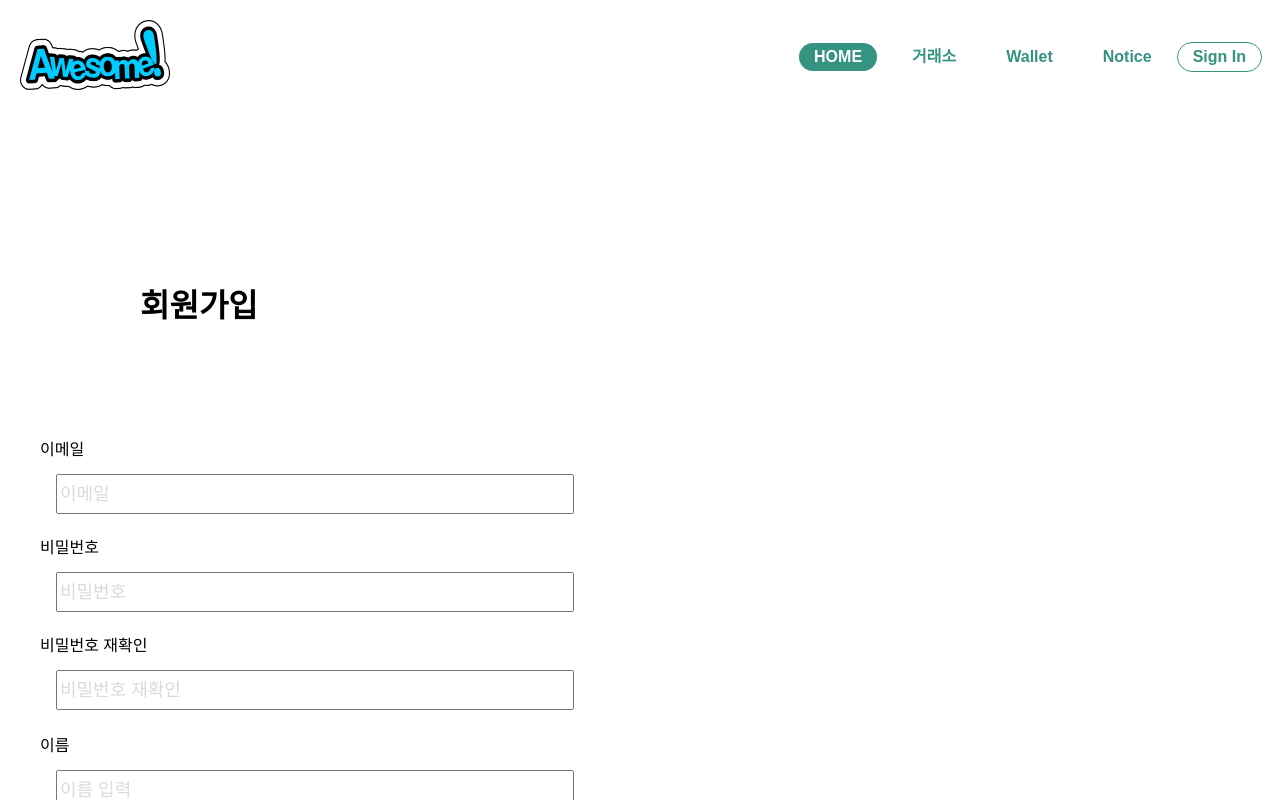
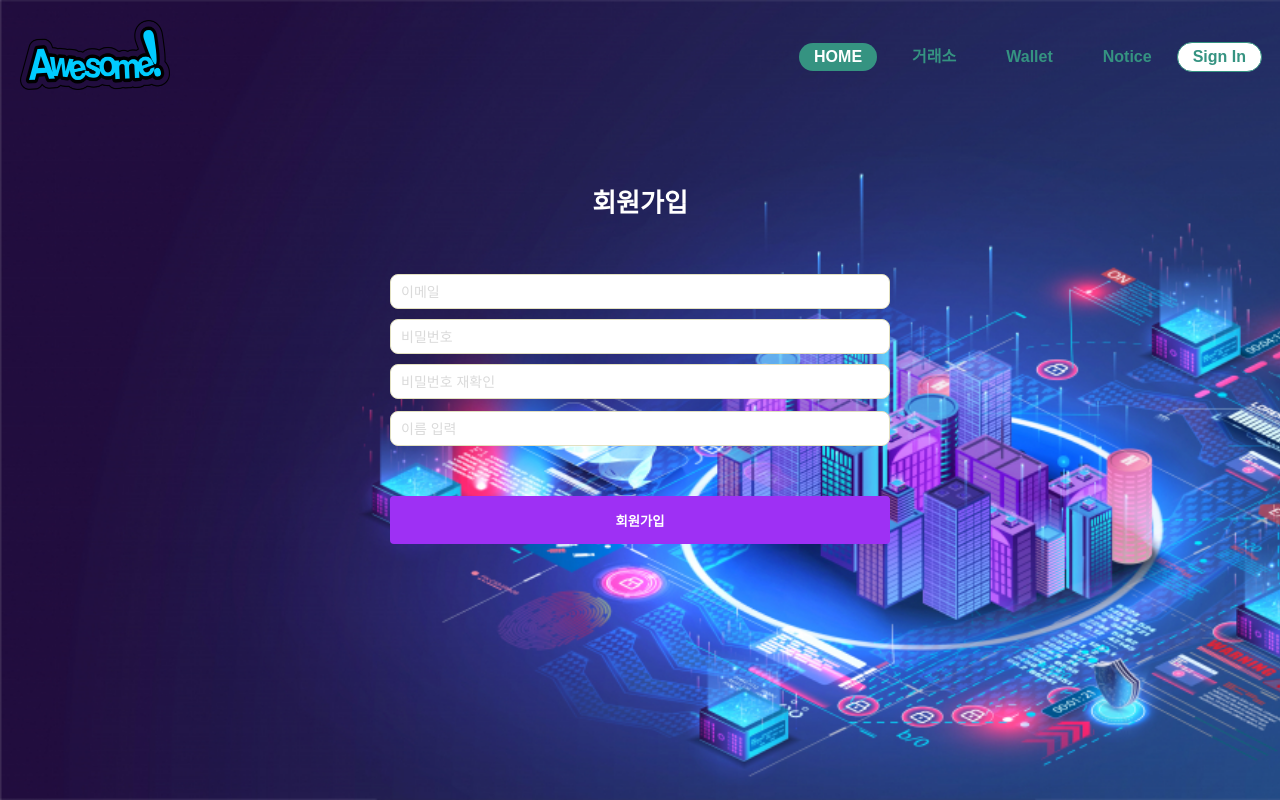
Before and after one commit to S-hee-sung/awesome0, a React (Create React App) app: page /signUp in a window 1280 px wide. Built offline with nearby package versions, Linux system fonts and the light colour scheme.

Commit message:
회원가입page 수정 2023.05.01

```diff
--- a/src/login/Login.js
+++ b/src/login/Login.js
@@ -29,7 +29,6 @@ const LoginWrapper = styled.div`
     flex-direction: column;
     align-items: center;
     padding: 50px 0;
-
   }
 
   .titleWrap {
--- a/src/login/SignUp.js
+++ b/src/login/SignUp.js
@@ -1,5 +1,7 @@
 import React, { useState } from 'react';
 import styled from "styled-components";
+
+import LoginBack from "../images/login-back.jpg";
 
 const SignUpWrapper = styled.div`
 	position: absolute;
@@ -9,57 +11,73 @@ const SignUpWrapper = styled.div`
 
   width: 100%;
   padding: 140px 0;
+  background-image: url(${LoginBack});
+  background-repeat: no-repeat;
+  background-size: cover;
 
 	.inner {
-    max-width: 1200px;
+    max-width: 800px;
     margin: 0 auto;
+    display: flex;
+    flex-direction: column;
+    align-items: center;
     padding: 50px 0;
   }
 	.titleWrap {
-    font-size: 32px;
-    font-weight: bold;
-    padding: 100px;
+    font-size: 26px;
+    font-weight: 700;
+    color: #fff;
+    cursor: pointer;
   }
 	.contentWrap {
-    margin-top: 20px;
-    width: 550px;
-
+    padding-top: 50px;
+    width: 100%;
+    max-width: 500px;
+    margin: 0 auto;
+  }
   .inputWrap {
-      padding: 16px;
+    display: flex;
+    border-radius: 8px;
+    padding: 8px;
+    margin-top: 8px;
+    background-color: white;
+    border: 1px solid #e2e0c0;
+  }
+  .inputWrap:focus-within {
+    border: 1px solid #9e30f4;
+  }
   .input {
     width: 100%;
     outline: none;
-        height: 40px;
-        font-size: 18px;
+    border: none;
+    height: 17px;
+    font-size: 14px;
     font-weight: 400;
+
     &::placeholder{
       color: #dadada;
     }
   }
-
+  .bottomButton {
+    width: 100%;
+    margin: 0 auto;
+    height: 48px;
+    border: none;
+    font-weight: 700;
+    background-color: #9e30f4;
+    border-radius: 4px;
+    color: white;
+    cursor: pointer;
+    margin-top: 50px;
   }
-    .bottomButton{
-      width: 100%;
-      padding: 0;
-      height: 40px;
-      border: none;
-      font-weight: bold;
-      background-color: black;
-      color: white;
-      font-size: 20px;
-      padding: 10px 0;
-      margin-top: 2px;
-      cursor: pointer;
-      &:disabled{
+  .bottomButton:disabled {
     background-color: #dadada;
     color: white;
-      }
   }
   .errorMessageWrap{
     margin:10px 0;
     color: #ef0000;
     font-size: 12px;
-    }
   }
 `;
 
@@ -114,9 +132,9 @@ function SignUp(props) {
 				</div>
 
 				<div className='contentWrap'>
-					<div className='nameWrap'>
+					{/* <div className='nameWrap'>
 						이메일
-					</div>
+					</div> */}
 					<div className='inputWrap'>
 						<input
 							type='text'
@@ -125,6 +143,7 @@ function SignUp(props) {
 							value={id}
 							onChange={handleId}
 						/>
+          </div>
           <div className='errorMessageWrap'>
             {
               !idValid && id.length > 0 && (
@@ -132,11 +151,10 @@ function SignUp(props) {
               )
             }
 					</div>
-					</div>
 
-					<div className='nameWrap'>
+					{/* <div className='nameWrap'>
 						비밀번호
-					</div>
+					</div> */}
 					<div className='inputWrap'>
 						<input
 							type='password'
@@ -154,9 +172,9 @@ function SignUp(props) {
 						}
 					</div>
 
-					<div className='nameWrap'>
+					{/* <div className='nameWrap'>
 						비밀번호 재확인
-					</div>
+					</div> */}
 					<div className='inputWrap' style={{ marginBottom: '12px' }}>
 						<input
 							type='password'
@@ -174,9 +192,9 @@ function SignUp(props) {
 						}
 					</div>
 
-					<div className='nameWrap'>
+					{/* <div className='nameWrap'>
             이름
-          </div>
+          </div> */}
           <div className='inputWrap'>
             <input
               type='text'
```
Lines whose indentation alone changed are shown as unchanged.
